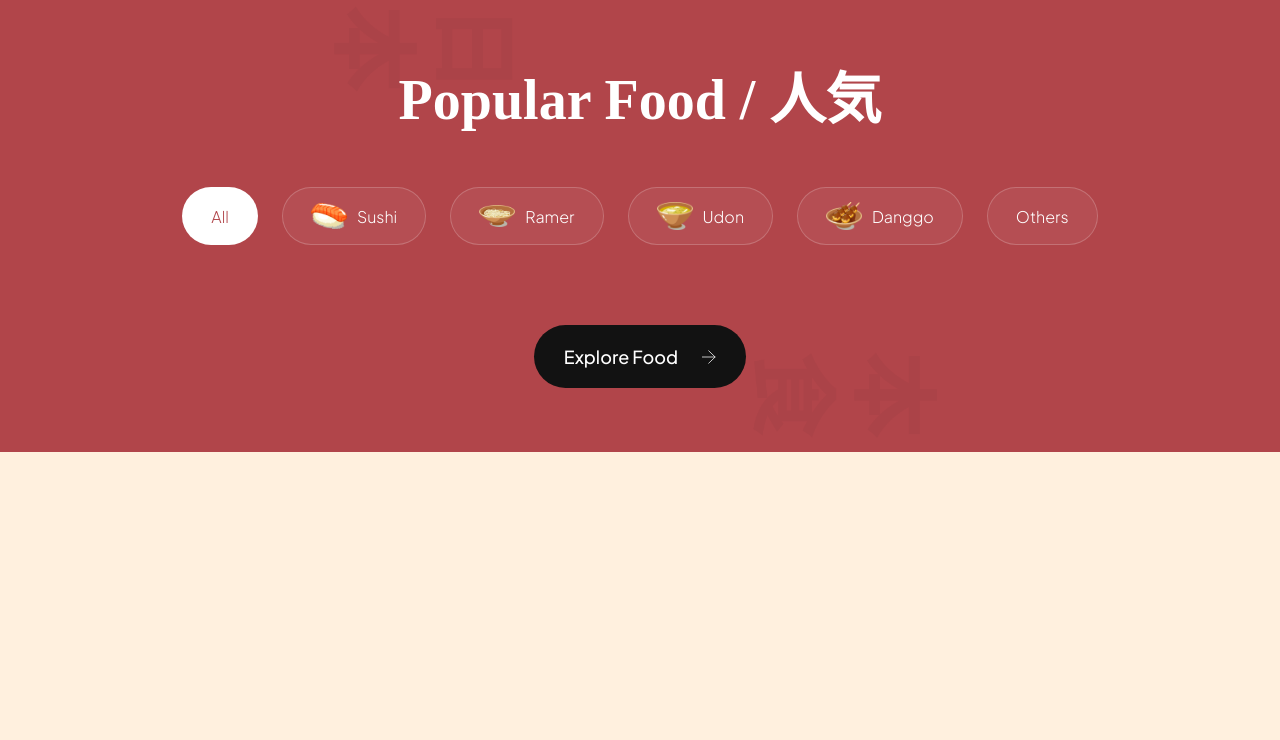
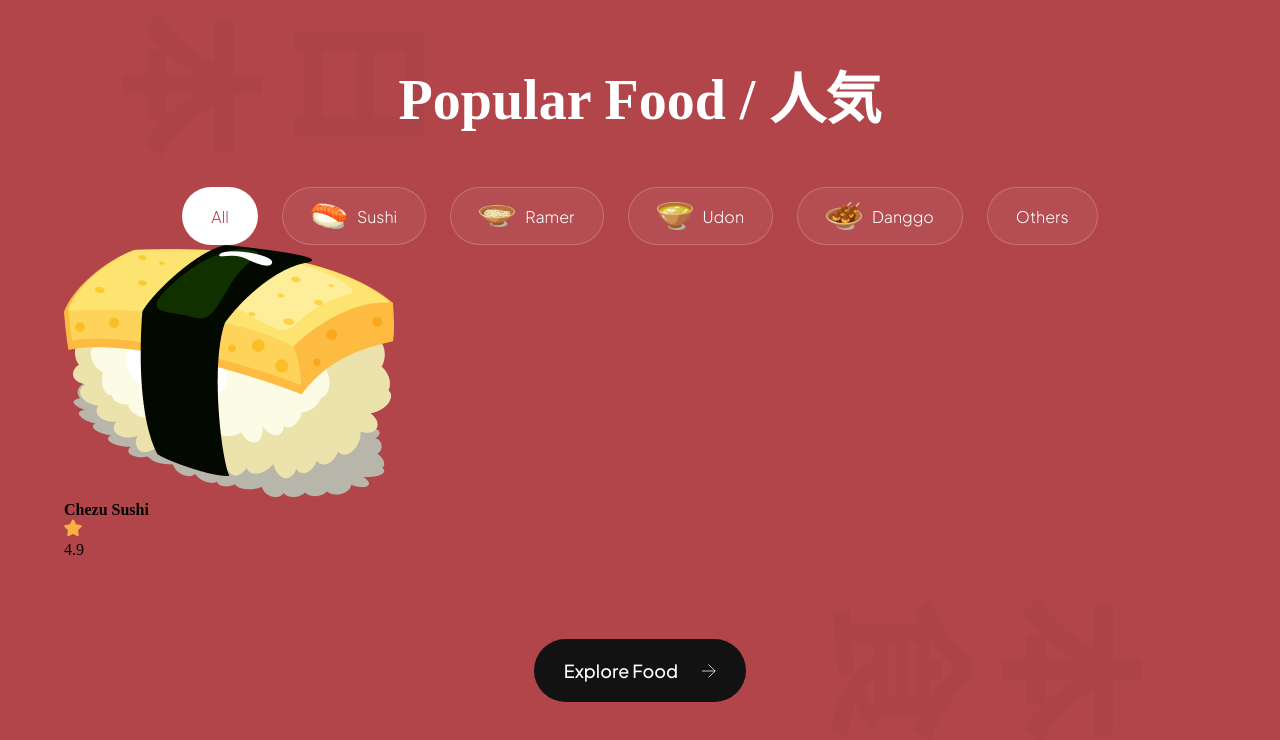
Before and after one commit to GhosTHaise/Sushi-Website, a website built with Vite: page index.html in a window 1280 px wide. Shown: the part 1515-2255 px from the top of the page. Before the commit the page ends 1967 px from the top, so only its background shows below. Built offline with nearby package versions, Linux system fonts and the light colour scheme; files whose address does not match are found by name.

Commit message:
Create article section

```diff
--- a/index.html
+++ b/index.html
@@ -188,7 +188,25 @@
       </div>
 
       <div class="popular-foods__catalog">
-
+          <article class="popular-foods__card">
+            <img
+              src="assets/sushi-12.png"
+              alt="sushi-12"
+              class="popular-foods__card-image">
+              <h4 class="popular-foods__card-title">
+                Chezu Sushi
+              </h4>
+              <div class="popular-foods__card-details flex-between">
+                  <div class="popular-foods__card-rating">
+                      <img
+                      src="/assets/star.svg"
+                      alt="star">
+                      <p>
+                          4.9
+                      </p>
+                  </div>
+              </div>
+          </article>
       </div>
 
       <button class="popular-food__button">
```
